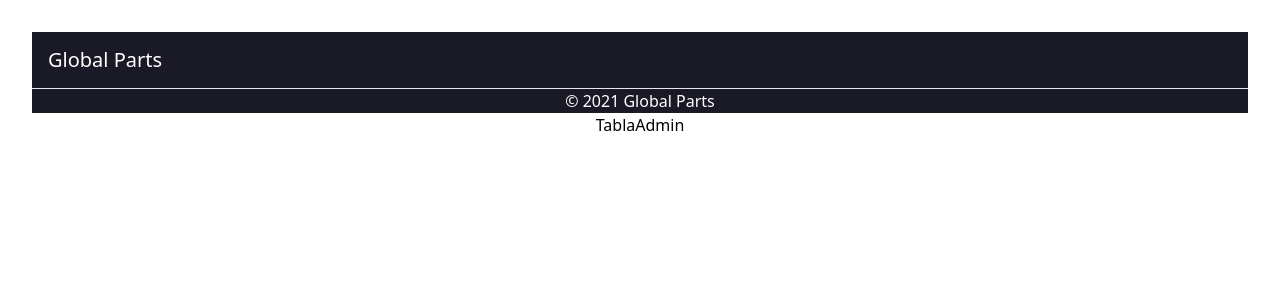
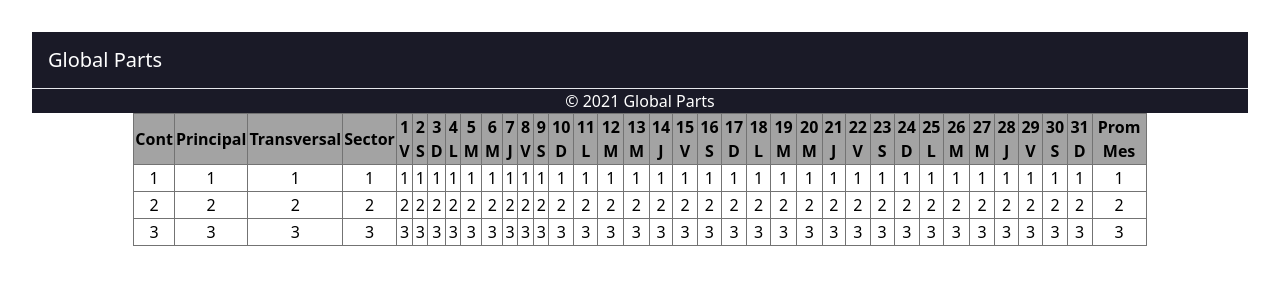
Before and after one commit to ericklasluisa/global-parts-frontend, a React (Vite) app: page / in a window 1280 px wide. Shown: the top 300 px of the page. Built offline with nearby package versions, Linux system fonts and the light colour scheme.

Commit message:
TablaAdmin V1.0.0

```diff
--- a/src/components/TablaAdmin/TablaAdmin.jsx
+++ b/src/components/TablaAdmin/TablaAdmin.jsx
@@ -1,3 +1,70 @@
+import { useState, useEffect } from "react";
+
 export default function TablaAdmin() {
-  return <div>TablaAdmin</div>;
+  const [dias, setDias] = useState([]);
+  const [mes, setMes] = useState([]);
+  const [anio, setAnio] = useState([]);
+  useEffect(() => {
+    const fecha = new Date();
+    setMes(fecha.getMonth() + 1);
+    setAnio(fecha.getFullYear());
+    var numDias = new Date(anio, mes, 0).getDate()
+    const diasSemana = ['D', 'L', 'M', 'M', 'J', 'V', 'S'];
+    var diasTemp = [];
+    for (let i = 1; i <= numDias; i++) {
+      var indice = new Date(anio, mes - 1, i).getDay();
+      diasTemp.push(diasSemana[indice]);
+      setDias(diasTemp);
+    }
+  }, []);
+
+  return(
+  <div className="overflow-x-auto w-10/12 m-auto">
+    <table className="table-auto border-collapse border border-neutral-500">
+      <thead>
+        <tr>
+          <th className="bg-neutral-400 border border-neutral-500">Cont</th>
+          <th className="bg-neutral-400 border border-neutral-500">Principal</th>
+          <th className="bg-neutral-400 border border-neutral-500">Transversal</th>
+          <th className="bg-neutral-400 border border-neutral-500">Sector</th>
+          {dias.map((dia, index) => (
+            <th key={index} className="bg-neutral-400 border border-neutral-500">{index + 1} {dia}</th>
+          ))}
+          <th className="bg-neutral-400 border-neutral-500 sticky right-0">Prom Mes</th>
+        </tr>
+      </thead>
+      <tbody>
+        <tr>
+          <td className="border border-neutral-500">1</td>
+          <td className="border border-neutral-500">1</td>
+          <td className="border border-neutral-500">1</td>
+          <td className="border border-neutral-500">1</td>
+          {dias.map((dia, index) => (
+            <td key={index} className="border border-neutral-500">1</td>
+          ))}
+          <td className="bg-white border border-neutral-500 sticky right-0">1</td>
+        </tr>
+        <tr>
+          <td className="border border-neutral-500">2</td>
+          <td className="border border-neutral-500">2</td>
+          <td className="border border-neutral-500">2</td>
+          <td className="border border-neutral-500">2</td>
+          {dias.map((dia, index) => (
+            <td key={index} className="border border-neutral-500">2</td>
+          ))}
+          <td className="bg-white border border-neutral-500 sticky right-0">2</td>
+        </tr>
+        <tr>
+          <td className="border border-neutral-500">3</td>
+          <td className="border border-neutral-500">3</td>
+          <td className="border border-neutral-500">3</td>
+          <td className="border border-neutral-500">3</td>
+          {dias.map((dia, index) => (
+            <td key={index} className="border border-neutral-500">3</td>
+          ))}
+          <td className="bg-white border border-neutral-500 sticky right-0">3</td>
+        </tr>
+      </tbody>
+    </table>
+  </div>);
 }
```
